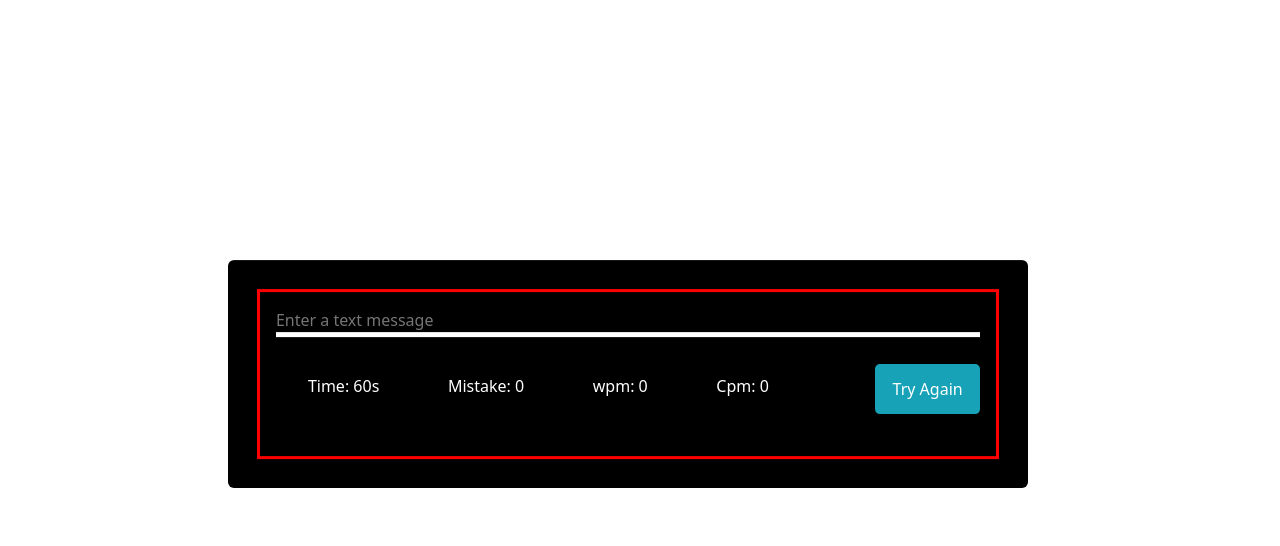
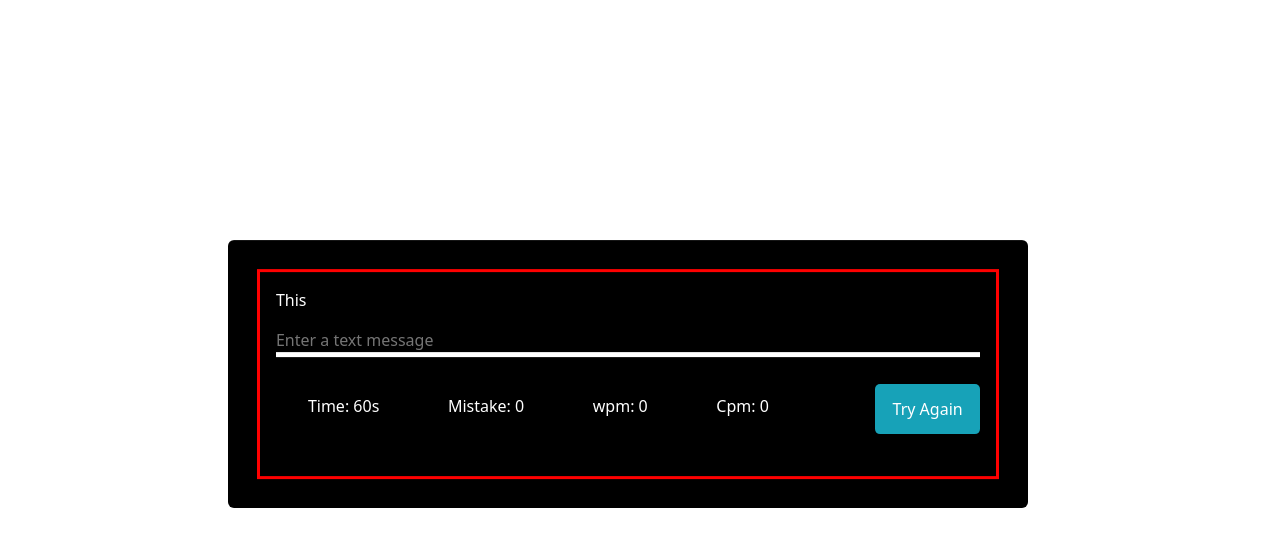
Before and after one commit to AnishTalaviya123/Typing-speed-testing-web-site, a plain HTML site: page index.html in a window 1280 px wide. Shown: the part 68-614 px from the top of the page. Drawn offline with nearby package versions, Linux system fonts and the light colour scheme.

Commit message:
print input in console

```diff
--- a/app.js
+++ b/app.js
@@ -3,14 +3,32 @@ var elem = document.getElementById('timer')
 var timeId;
 var input = document.querySelector('.text-input');
 var a = 0;
-var tryAgainBtn = document.querySelector('.myBtn')
+var tryAgainBtn = document.querySelector('.myBtn');
 
+var typingText = document.querySelector('.defultPara');
+var myParagraph = typingText.textContent.split("");
+// console.log(myParagraph);
+typingText.textContent = "";
+
+// to split the input value
+
+
+// to get input value
 input.addEventListener('keypress', function newFun() {
+    var inputChar = input.value;
+    console.log(inputChar);
     if (a < 1) {
         timeId = setInterval(myFun, 1000);
     }
     a = 1;
 })
+
+// input.addEventListener('keypress', tryFun)
+// function tryFun() {
+
+    // var inputChar = input.value;
+    // console.log(inputChar);
+// }
 
 function myFun() {
     if (timeLeft == -1) {
@@ -24,10 +42,17 @@ function myFun() {
     }
 }
 
-tryAgainBtn.addEventListener('click',function toBtn(){
-    if (timeLeft < 61) {
-        clearInterval(timeId);
-        elem.innerHTML = "Time:60s";
-        input.value = "";
-    }
+// to stop the timer
+tryAgainBtn.addEventListener('click', function toBtn() {
+    clearInterval(timeId);
+    elem.innerHTML = "Time:60s";
+    input.value = "";
 })
+
+// split paragraphs
+myParagraph.forEach((myParagraph) => {
+    typingText.innerHTML += '<span class="separateText">' + myParagraph + '</span>';
+})
+
+// var inputChar = input.value;
+//     console.log(inputChar);
--- a/index.html
+++ b/index.html
@@ -62,20 +62,9 @@
             <div class="col-md-6 second-bg">
                 <div class="card" style="width: 50rem;">
                     <div class="card-body">
-                        <!-- <p class="card-text  second-border text-white">Lorem ipsum dolor, sit amet consectetur
-                            adipisicing elit.
-                            Aperiam obcaecati quisquam natus accusantium! Laudantium quibusdam qui cum tenetur quod
-                            voluptatem quidem aliquid deleniti, aspernatur debitis assumenda repellat cupiditate unde
-                            culpa veritatis minus consectetur accusantium odio illum quisquam! Culpa debitis quae
-                            corrupti adipisci, libero cupiditate maxime quam exercitationem, eligendi aut deleniti
-                            reprehenderit recusandae beatae consequuntur, totam ea molestiae aspernatur porro. Eum quo a
-                            placeat dignissimos officia architecto in quos impedit voluptate? Fuga libero voluptatem
-                            quidem ut impedit architecto nihil qui, eos blanditiis necessitatibus eveniet vero veniam
-                            aperiam quos perspiciatis quod sunt delectus odit ipsa incidunt atque. Corrupti beatae quia
-                            similique iusto..</p> -->
-                        <input type="text" class="text-input"
-                            placeholder="Enter a text message"
-                            name="text" id="input-info">
+                        <p class="defultPara">This</p>
+                        <input type="text" class="text-input" placeholder="Enter a text message" name="text"
+                            id="input-info">
                         <div class="line"></div>
                         <div class="info-container">
                             <div class="content">
--- a/style.css
+++ b/style.css
@@ -24,7 +24,7 @@
 }
 .card-body{
     border-color:red ;
-    color: red;
+    color: white;
     border-style: solid;
 }
 
```
